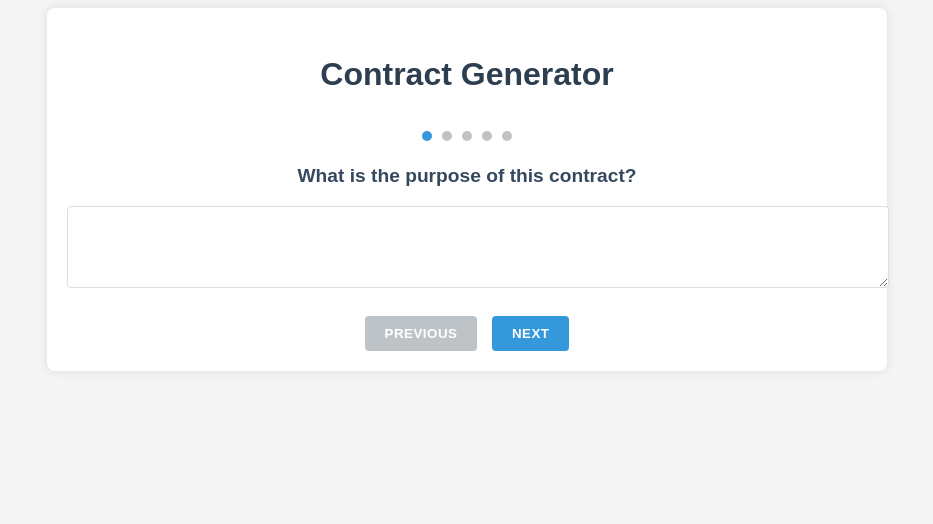
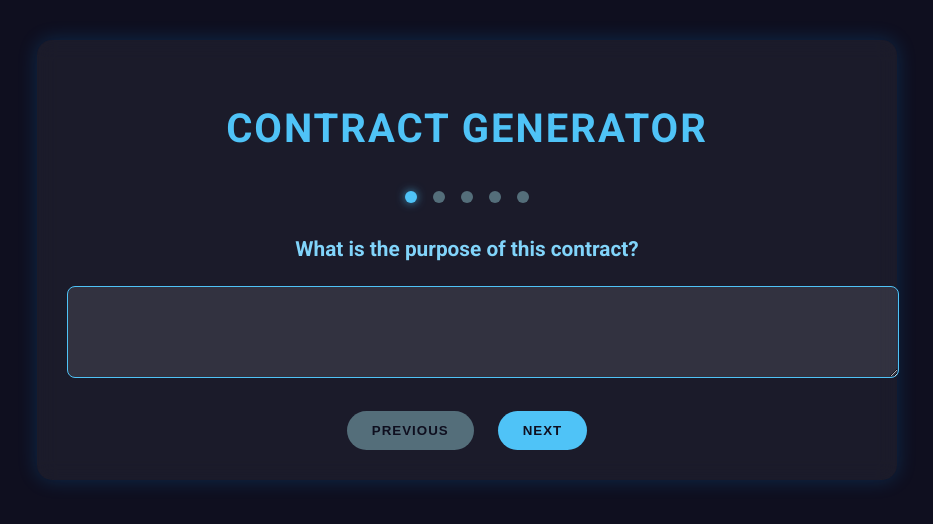
Before and after one commit to daniel-inderos/Contract-Generator, a Flask app: page / in a window 1280 px wide. Shown: the top 524 px of the page, without its empty margins (173-1106 px from the left). Run offline with Flask 3, Linux system fonts and the light colour scheme; some libraries are stand-ins or nearby versions.

Commit message:
Made it look more futuristic

```diff
--- a/static/script.js
+++ b/static/script.js
@@ -54,6 +54,12 @@ function handlePrevious() {
 async function handleSubmit() {
     answers[currentQuestion] = document.getElementById('answer').value;
     try {
+        document.getElementById('questionContainer').style.display = 'none';
+        document.getElementById('contractContainer').style.display = 'block';
+        document.getElementById('loadingIndicator').style.display = 'block';
+        document.getElementById('contract').style.display = 'none';
+        document.getElementById('downloadBtn').style.display = 'none';
+
         const response = await fetch('/generate-contract', {
             method: 'POST',
             headers: {
@@ -62,11 +68,16 @@ async function handleSubmit() {
             body: JSON.stringify({ answers }),
         });
         const data = await response.json();
-        document.getElementById('questionContainer').style.display = 'none';
-        document.getElementById('contractContainer').style.display = 'block';
+
+        document.getElementById('loadingIndicator').style.display = 'none';
+        document.getElementById('contract').style.display = 'block';
+        document.getElementById('downloadBtn').style.display = 'inline-block';
         document.getElementById('contract').textContent = data.contract;
     } catch (error) {
         console.error('Error generating contract:', error);
+        document.getElementById('loadingIndicator').style.display = 'none';
+        document.getElementById('contract').style.display = 'block';
+        document.getElementById('contract').textContent = 'An error occurred while generating the contract. Please try again.';
     }
 }
 
--- a/static/style.css
+++ b/static/style.css
@@ -1,68 +1,82 @@
 /* Apply a modern font and set base styles */
 body {
-    font-family: 'Arial', sans-serif;
+    font-family: 'Roboto', 'Arial', sans-serif;
     line-height: 1.6;
-    background-color: #f4f4f4;
-    color: #333;
+    background-color: #0f0f1f;
+    color: #e0e0e0;
+    margin: 0;
+    padding: 0;
 }
 
 .App {
     text-align: center;
     max-width: 800px;
-    margin: 0 auto;
-    padding: 20px;
-    background-color: #ffffff;
-    box-shadow: 0 0 10px rgba(0, 0, 0, 0.1);
-    border-radius: 8px;
+    margin: 40px auto;
+    padding: 30px;
+    background-color: rgba(255, 255, 255, 0.05);
+    box-shadow: 0 0 20px rgba(0, 150, 255, 0.2);
+    border-radius: 15px;
+    backdrop-filter: blur(10px);
 }
 
 /* Style the heading */
 h1 {
-    color: #2c3e50;
+    color: #4fc3f7;
     margin-bottom: 30px;
+    font-size: 2.5em;
+    text-transform: uppercase;
+    letter-spacing: 2px;
 }
 
 /* Style the question */
 #question {
-    font-size: 1.2em;
-    color: #34495e;
-    margin-bottom: 15px;
+    font-size: 1.3em;
+    color: #81d4fa;
+    margin-bottom: 20px;
 }
 
 /* Improve textarea appearance */
 textarea {
     width: 100%;
-    margin-bottom: 20px;
-    padding: 10px;
-    border: 1px solid #ddd;
-    border-radius: 4px;
+    margin-bottom: 25px;
+    padding: 15px;
+    border: 1px solid #4fc3f7;
+    border-radius: 8px;
     font-size: 1em;
     resize: vertical;
+    background-color: rgba(255, 255, 255, 0.1);
+    color: #e0e0e0;
+    transition: all 0.3s ease;
+}
+
+textarea:focus {
+    outline: none;
+    box-shadow: 0 0 10px rgba(79, 195, 247, 0.5);
 }
 
 /* Enhance button styles */
 button {
-    margin: 0 5px;
-    padding: 10px 20px;
-    background-color: #3498db;
-    color: white;
+    margin: 0 10px;
+    padding: 12px 25px;
+    background-color: #4fc3f7;
+    color: #0f0f1f;
     border: none;
-    border-radius: 4px;
+    border-radius: 25px;
     cursor: pointer;
-    transition: all 0.3s;
+    transition: all 0.3s ease;
     font-weight: bold;
     text-transform: uppercase;
-    letter-spacing: 0.5px;
+    letter-spacing: 1px;
 }
 
 button:hover {
-    background-color: #2980b9;
-    transform: translateY(-2px);
-    box-shadow: 0 2px 5px rgba(0, 0, 0, 0.2);
+    background-color: #81d4fa;
+    transform: translateY(-3px);
+    box-shadow: 0 5px 15px rgba(79, 195, 247, 0.4);
 }
 
 button:disabled {
-    background-color: #bdc3c7;
+    background-color: #546e7a;
     cursor: not-allowed;
     transform: none;
     box-shadow: none;
@@ -72,54 +86,89 @@ button:disabled {
 #progressIndicator {
     display: flex;
     justify-content: center;
-    margin-bottom: 20px;
+    margin-bottom: 30px;
 }
 
 .progressDot {
-    width: 10px;
-    height: 10px;
-    background-color: #bdc3c7;
+    width: 12px;
+    height: 12px;
+    background-color: #546e7a;
     border-radius: 50%;
-    margin: 0 5px;
-    transition: background-color 0.3s;
+    margin: 0 8px;
+    transition: all 0.3s ease;
 }
 
 .progressDot.active {
-    background-color: #3498db;
+    background-color: #4fc3f7;
+    box-shadow: 0 0 10px rgba(79, 195, 247, 0.7);
 }
 
 /* Style the contract output */
 #contractContainer {
-    margin-top: 30px;
-    background-color: #f9f9f9;
-    padding: 20px;
-    border-radius: 8px;
-    box-shadow: 0 0 10px rgba(0, 0, 0, 0.1);
+    margin-top: 40px;
+    background-color: rgba(255, 255, 255, 0.05);
+    padding: 30px;
+    border-radius: 15px;
+    box-shadow: 0 0 20px rgba(0, 150, 255, 0.2);
 }
 
 #contractContainer h2 {
-    color: #2c3e50;
-    margin-bottom: 20px;
+    color: #4fc3f7;
+    margin-bottom: 25px;
+    font-size: 2em;
 }
 
 /* Style the download button */
 #downloadBtn {
-    background-color: #27ae60;
-    margin-top: 20px;
+    background-color: #00e676;
+    margin-top: 25px;
 }
 
 #downloadBtn:hover {
-    background-color: #2ecc71;
+    background-color: #69f0ae;
 }
 
 /* Add responsiveness */
 @media (max-width: 600px) {
     .App {
-        padding: 10px;
+        padding: 20px;
+        margin: 20px auto;
     }
 
     button {
-        padding: 8px 16px;
+        padding: 10px 20px;
         font-size: 0.9em;
     }
 }
+
+/* Loading indicator styles */
+#loadingIndicator {
+    text-align: center;
+    margin: 30px 0;
+}
+
+.spinner {
+    border: 4px solid rgba(79, 195, 247, 0.3);
+    border-top: 4px solid #4fc3f7;
+    border-radius: 50%;
+    width: 50px;
+    height: 50px;
+    animation: spin 1s linear infinite;
+    margin: 30px auto;
+}
+
+@keyframes spin {
+    0% { transform: rotate(0deg); }
+    100% { transform: rotate(360deg); }
+}
+
+/* Style the contract text */
+#contract {
+    text-align: left;
+    white-space: pre-wrap;
+    background-color: rgba(255, 255, 255, 0.1);
+    padding: 20px;
+    border-radius: 8px;
+    font-family: 'Courier New', monospace;
+    line-height: 1.6;
+}
--- a/templates/index.html
+++ b/templates/index.html
@@ -5,6 +5,7 @@
     <meta name="viewport" content="width=device-width, initial-scale=1.0">
     <title>Contract Generator</title>
     <link rel="stylesheet" href="{{ url_for('static', filename='style.css') }}">
+    <link href="https://fonts.googleapis.com/css2?family=Roboto:wght@300;400;700&display=swap" rel="stylesheet">
 </head>
 <body>
     <div class="App">
@@ -23,6 +24,10 @@
         </div>
         <div id="contractContainer" style="display: none;">
             <h2>Generated Contract:</h2>
+            <div id="loadingIndicator" style="display: none;">
+                <p>Generating contract...</p>
+                <div class="spinner"></div>
+            </div>
             <pre id="contract"></pre>
             <button id="downloadBtn" onclick="downloadPDF()">Download as PDF</button>
         </div>
```
